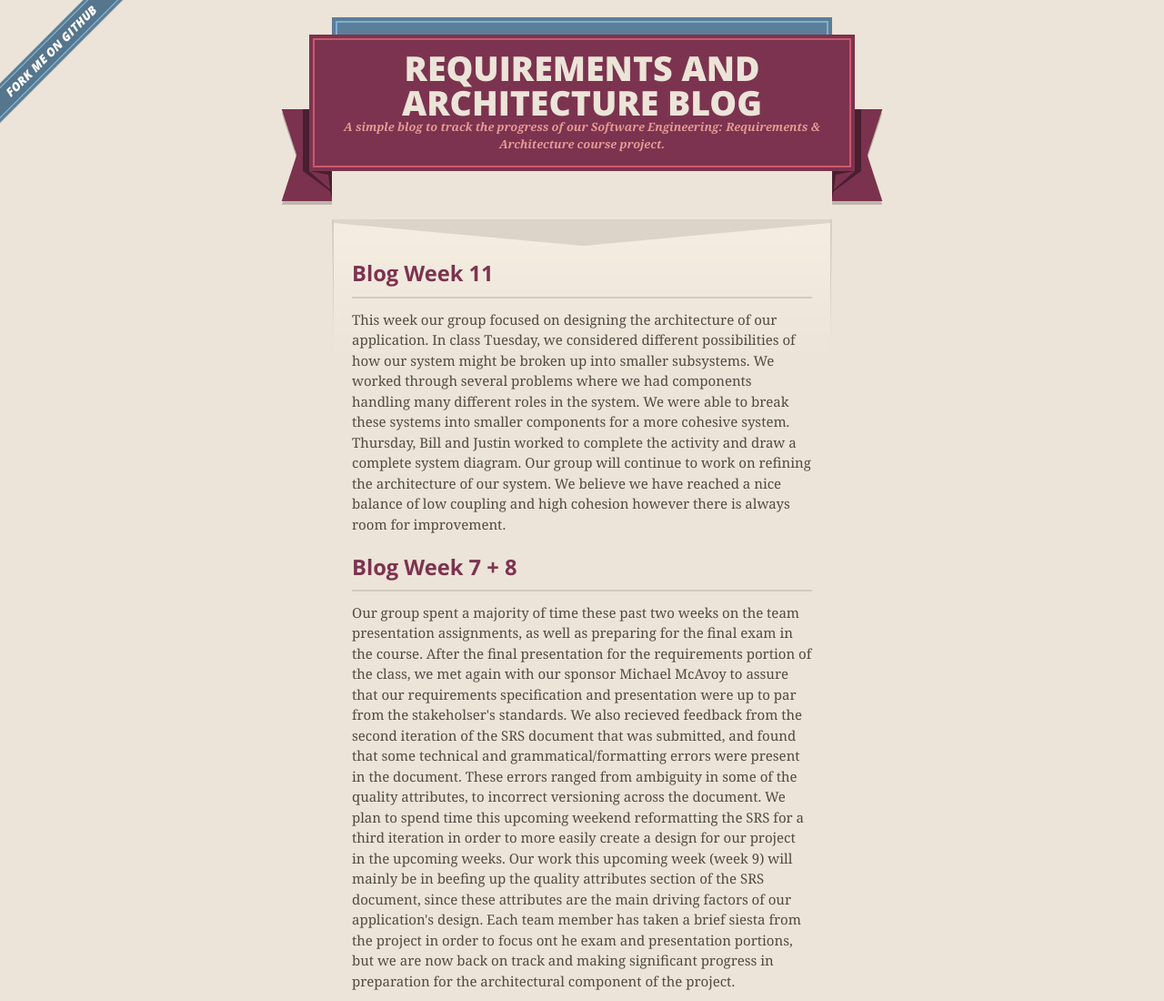
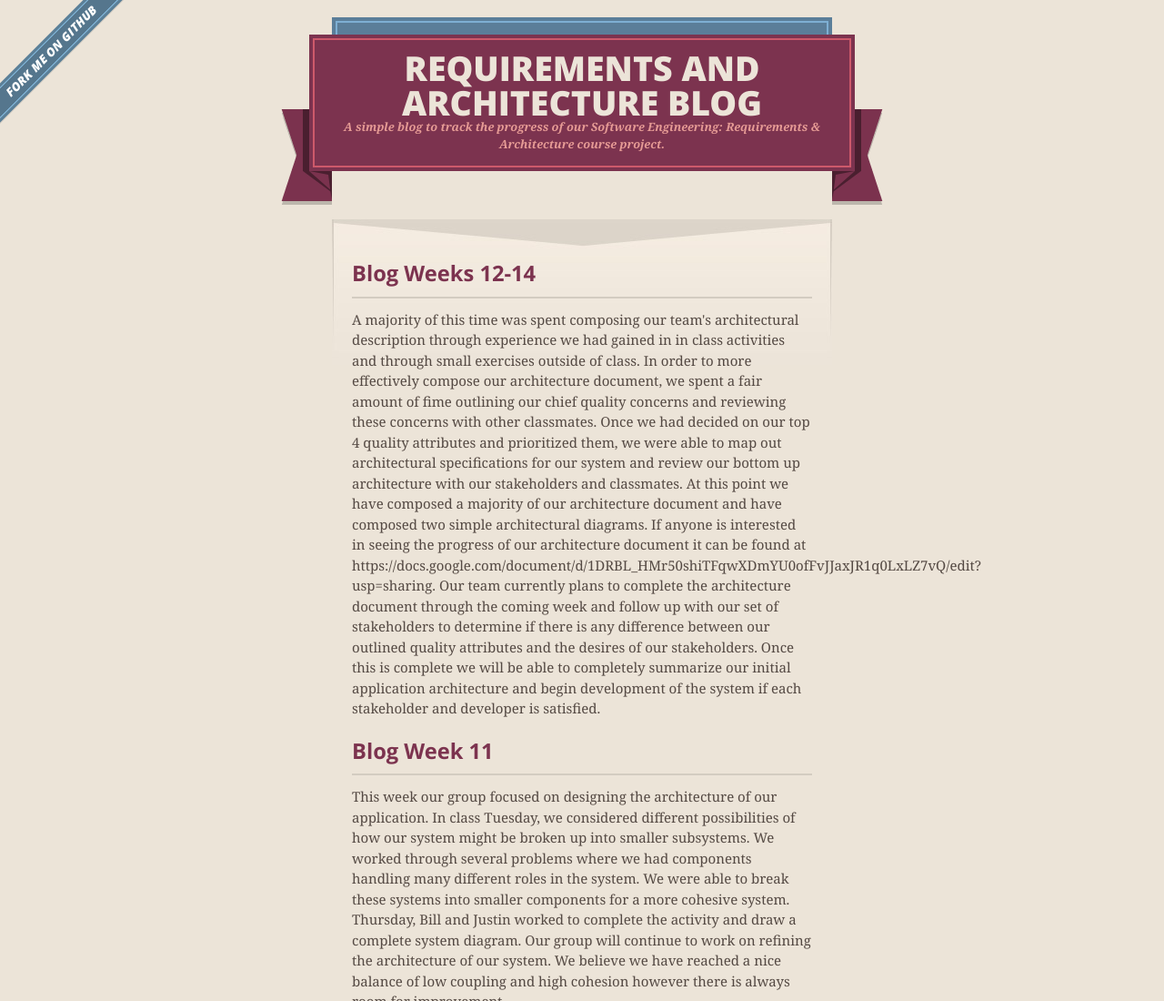
Before and after one commit to jmp3833/RequirementsBlog, a plain HTML site: page index.html in a window 1280 px wide. Shown: the top 1100 px of the page at 91% size. Drawn offline with nearby package versions, Linux system fonts and the light colour scheme.

Commit message:
Added blog posts up to week 15

```diff
--- a/index.html
+++ b/index.html
@@ -45,6 +45,11 @@
 
 
       <section id="main_content">
+
+<h3><a name="Blog Weeks 12-14" class="anchor" href="#blog-6"><span class="octicon octicon-link"></span></a>Blog Weeks 12-14</h3>
+<p>A majority of this time was spent composing our team's architectural description through experience we had gained in in class activities and through small exercises outside of class. In order to more effectively compose our architecture document, we spent a fair amount of fime outlining our chief quality concerns and reviewing these concerns with other classmates. Once we had decided on our top 4 quality attributes and prioritized them, we were able to map out architectural specifications for our system and review our bottom up architecture with our stakeholders and classmates. At this point we have composed a majority of our architecture document and have composed two simple architectural diagrams. If anyone is interested in seeing the progress of our architecture document it can be found at https://docs.google.com/document/d/1DRBL_HMr50shiTFqwXDmYU0ofFvJJaxJR1q0LxLZ7vQ/edit?usp=sharing.
+
+Our team currently plans to complete the architecture document through the coming week and follow up with our set of stakeholders to determine if there is any difference between our outlined quality attributes and the desires of our stakeholders. Once this is complete we will be able to completely summarize our initial application architecture and begin development of the system if each stakeholder and developer is satisfied.</p>
 
 <h3><a name="blog-week-11" class="anchor" href="#blog-week-5"><span class="octicon octicon-link"></span></a>Blog Week 11</h3>
 <p>This week our group focused on designing the architecture of our application.
```
